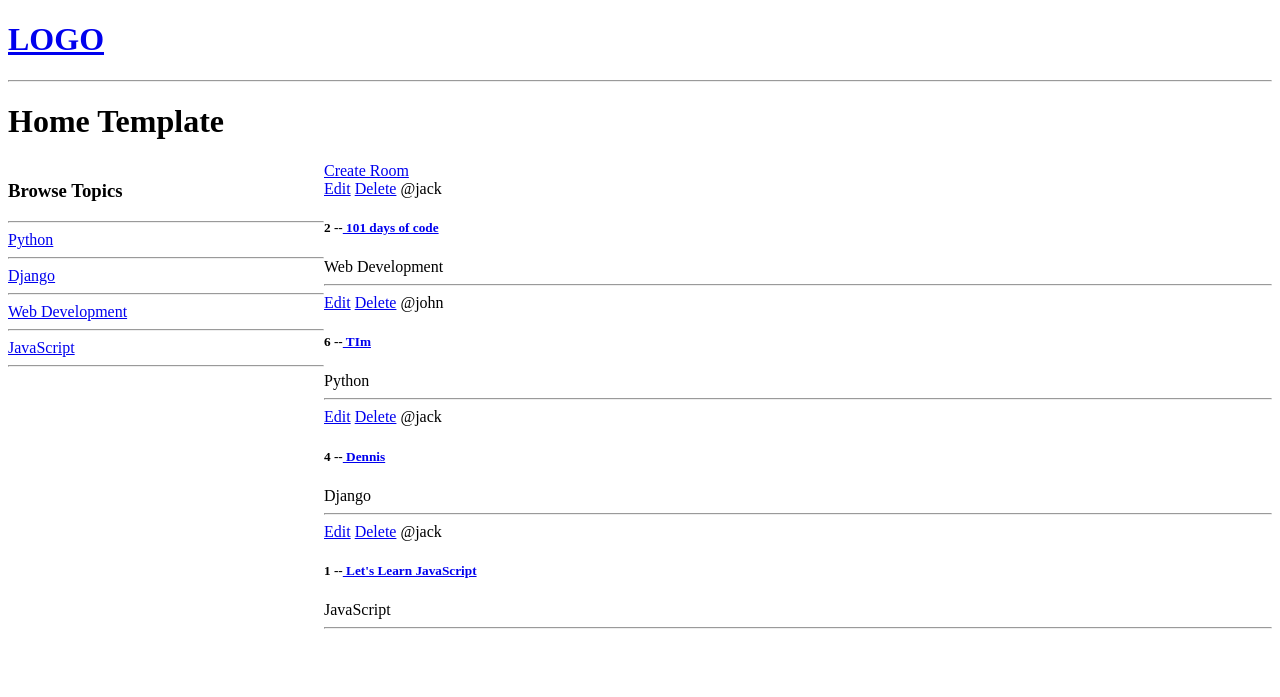
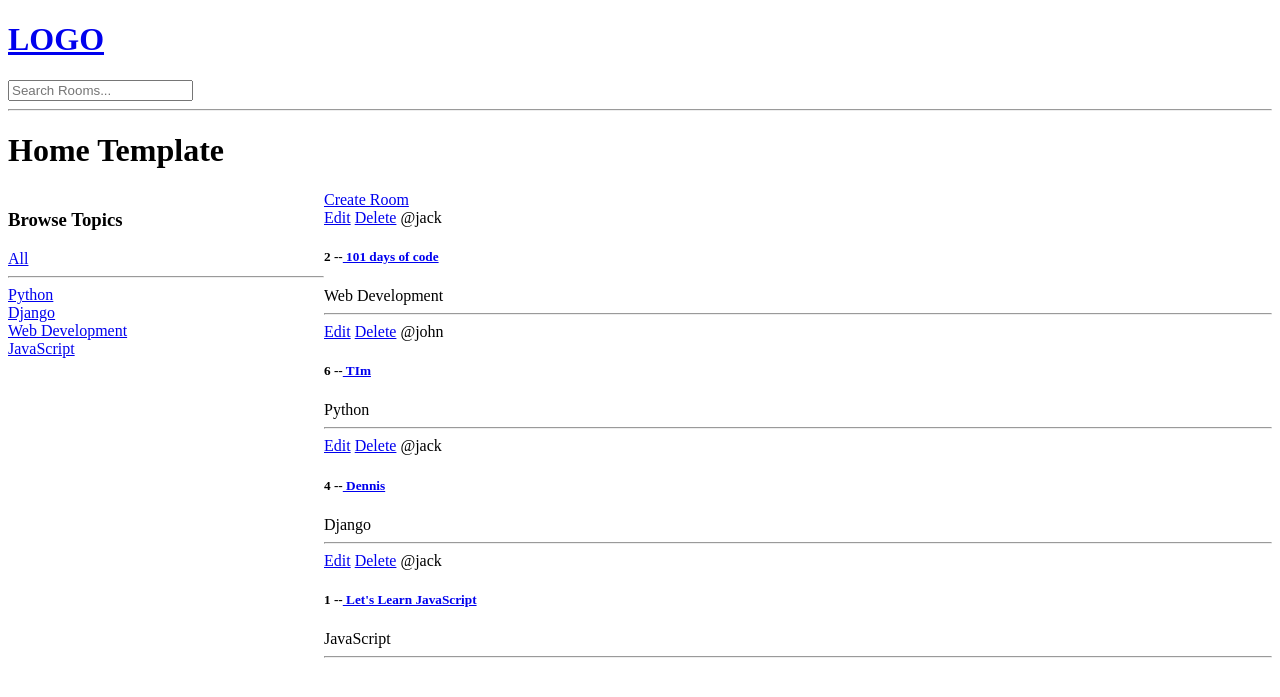
Before and after one commit to karthikrs5/Django_Dennis_Ivy, a Django app: page / in a window 1280 px wide. Shown: the top 697 px of the page. Run offline with Django 4.2, Linux system fonts and the light colour scheme; data comes from the database, SQL or seed files in the repository.

Commit message:
Added Search functionality

```diff
--- a/base/templates/base/home.html
+++ b/base/templates/base/home.html
@@ -3,7 +3,7 @@
 {% block content %}
 
 <style>
-    .home-container{
+    .home-container {
         display: grid;
         grid-template-columns: 1fr 3fr;
     }
@@ -17,12 +17,15 @@
     <!-- Sidebar -->
     <div>
         <h3>Browse Topics</h3>
+
+        <div>
+            <a href="{% url 'home' %}">All</a>
+        </div>
         <hr>
-
         {% for topic in topics %}
         <div>
             <a href="{% url 'home' %}?q={{ topic.name }}"> {{topic.name}} </a>
-            <hr>
+
         </div>
 
         {% endfor %}
--- a/base/views.py
+++ b/base/views.py
@@ -8,7 +8,14 @@ from .forms import RoomForm
 
 
 def home(request):
-    rooms = Room.objects.all()
+    #q = request.GET.get('q')
+    q = request.GET.get('q') if request.GET.get('q') != None else ''
+
+    #rooms = Room.objects.filter(topic__name=q)
+
+    #icontains checks if atleast anything in 'q' matches the topic name
+    rooms = Room.objects.filter(topic__name__icontains=q)
+
     topics = Topic.objects.all()
     context={'rooms':rooms,'topics':topics}
     return render(request, 'base/home.html',context)
--- a/templates/navbar.html
+++ b/templates/navbar.html
@@ -2,4 +2,8 @@
     <h1>LOGO</h1>
 </a>
 
+<form action="" method="get">
+    <input type="search" name="q" placeholder="Search Rooms...">
+</form>
+
 <hr>
```
